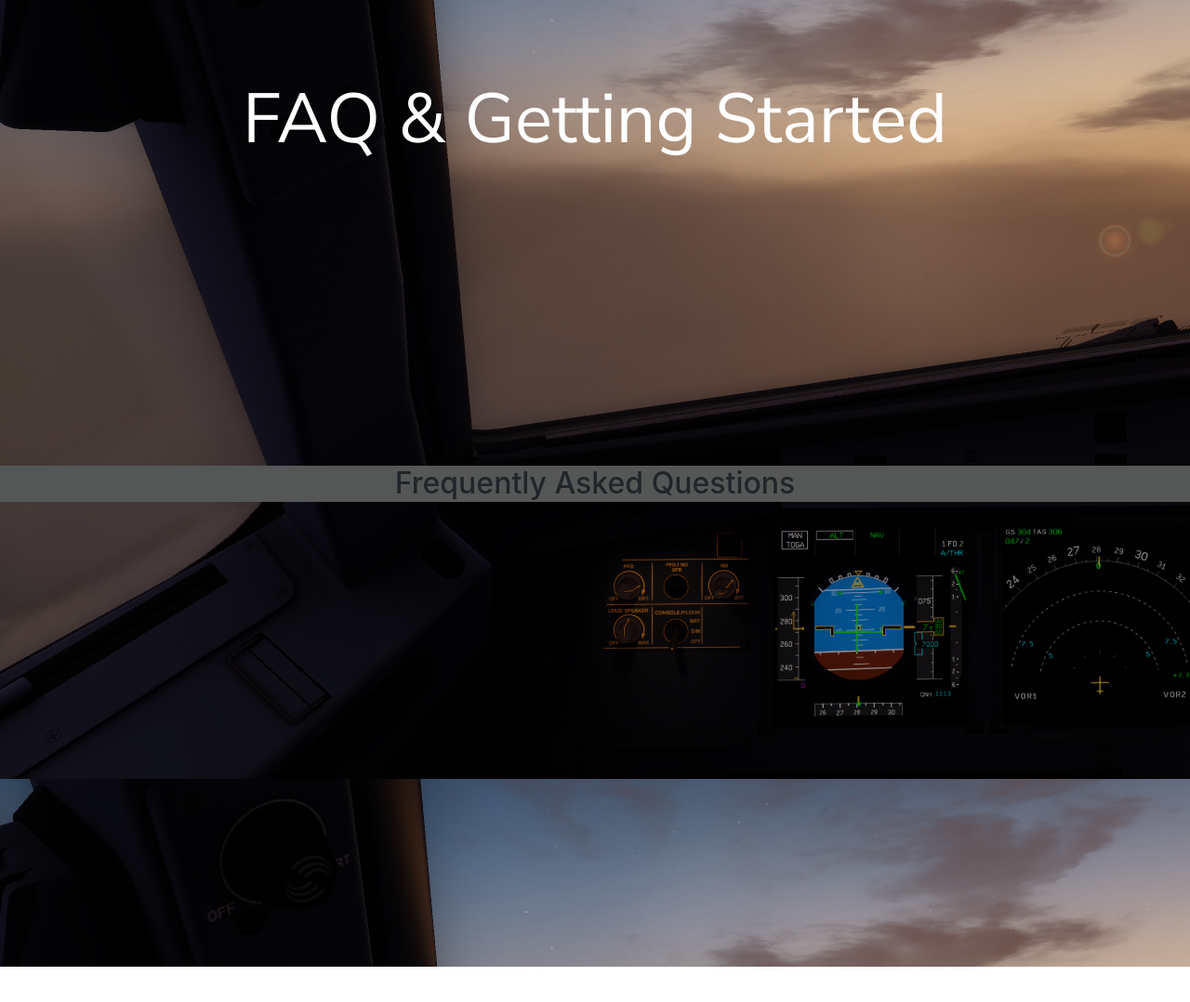
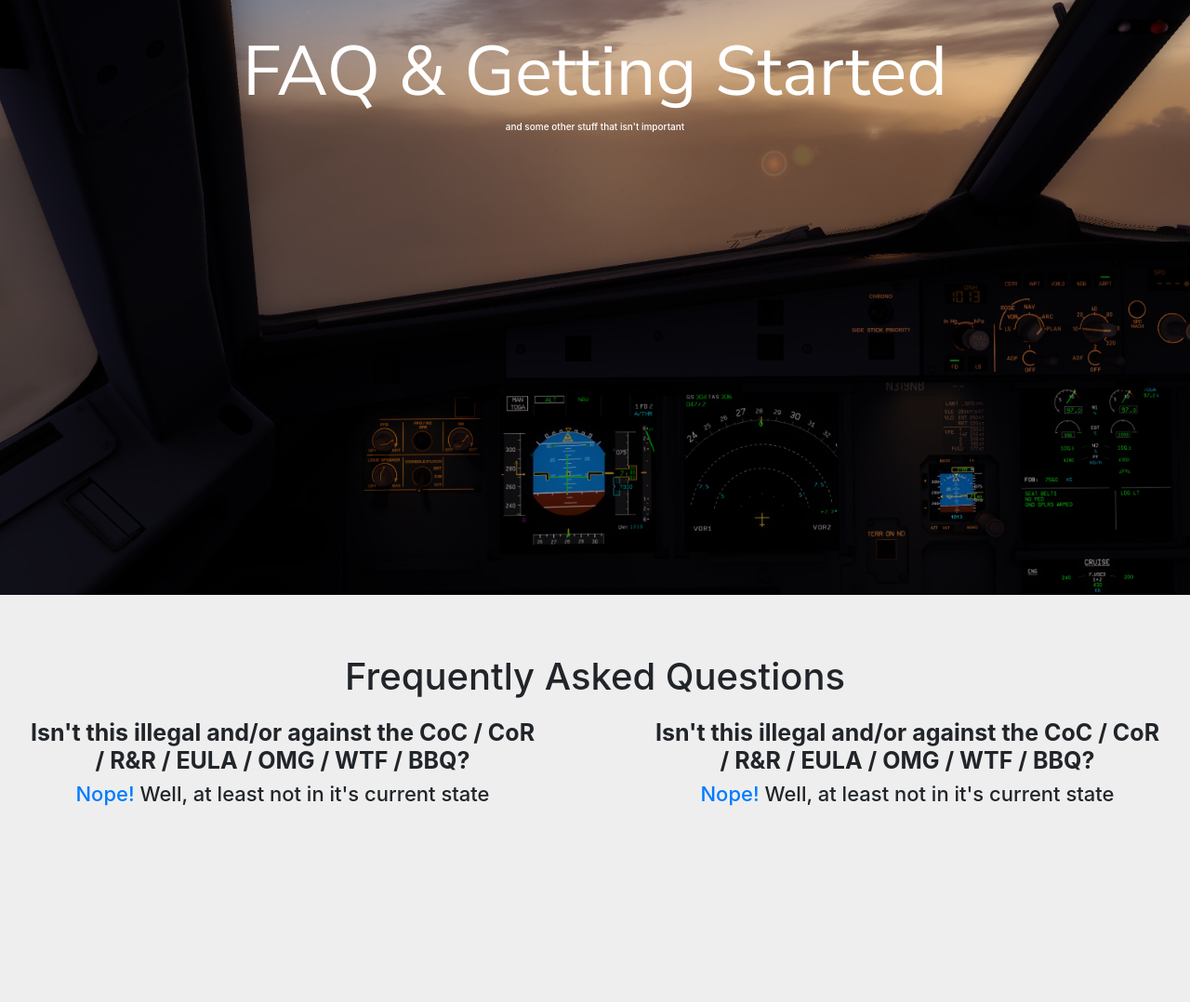
Before and after one commit to GrantCrackers18/ATCNotification, a plain HTML site: page faq.html in a window 1280 px wide. Shown: the part 160-1238 px from the top of the page at 93% size. Before the commit the page ends 1200 px from the top, so only its background shows below. Drawn offline with nearby package versions, Linux system fonts and the light colour scheme; a web font is replaced by a local one.

Commit message:
FAQ Page is now a parallax page
Need to add getting started and documentation areas

```diff
--- a/faq.html
+++ b/faq.html
@@ -23,7 +23,7 @@
         <a class="nav-item nav-link" href="index.html">Home<span class="sr-only">(current)</span></a>
       </div>
       <div class="navbar-nav">
-        <a class="nav-item nav-link" href="#about" >About ATCN<span class="sr-only">(current)</span></a>
+        <a class="nav-item nav-link" href="index.html#about" >About ATCN<span class="sr-only">(current)</span></a>
       </div>
       <div class="navbar-nav">
         <a class="nav-item nav-link" href="index.html#download">Download<span class="sr-only">(current)</span></a>
@@ -34,11 +34,23 @@
     </div>
   </nav>
   </div>
+  <div class="parallax3">
+<h1 class="NeverMiss">FAQ & Getting Started</h1>
+<h3 class="lol">and some other stuff that isn't important</h3>
+  </div>
+<div class="Divs" style="height:100%;">
+      <a name="about">
+  <h1 class="why">Frequently Asked Questions</h1>
+  <div class="div3">
+  <a name="FAQList">
+    <h1 class="FAQQ">Isn't this illegal and/or against the CoC / CoR / R&R / EULA / OMG / WTF / BBQ?</h1>
+  <h2 class="FAQA"><a target="_blank" href="https://forums.vatsim.net/viewtopic.php?p=194339#p194339">Nope!</a> Well, at least not in it's current state</h2>
+  </div>
 
-  <div class="faq">
-    <h1 class="FAQMainText">FAQ & Getting Started</h1>
-      <div class="spacing">
-      <h2 class="faqtitle">Frequently Asked Questions</h2>
-    </div>
+  <div class="div4">
+  <a name="FAQList">
+    <h1 class="FAQQ">Isn't this illegal and/or against the CoC / CoR / R&R / EULA / OMG / WTF / BBQ?</h1>
+  <h2 class="FAQA"><a href="https://forums.vatsim.net/viewtopic.php?p=194339#p194339">Nope!</a> Well, at least not in it's current state</h2>
   </div>
   </div>
+</div>
--- a/styles.css
+++ b/styles.css
@@ -130,6 +130,7 @@ height: 150%;
 .faqtitle {
     background-color: #555656;
   text-align: center;
+  max-width: 70%;
 }
 
 .spacing {
@@ -143,3 +144,56 @@ height: 150%;
   text-align: center;
 font-family: 'Nunito Sans', sans-serif;
 }
+
+.parallax3 {
+    /* The image used */
+    background-image: url("pic1.png");
+
+    /* Full height */
+    height: 100%;
+
+    /* Create the parallax scrolling effect */
+    background-attachment: fixed;
+    background-position: center;
+    background-repeat: no-repeat;
+    background-size: cover;
+}
+
+.FAQQ {
+  text-align: center;
+  font-size: 25px;
+  font-weight: bold;
+}
+
+.FAQList {
+    font-family: 'Metrophobic', sans-serif;
+    font-size: 50px;
+    text-align: center;
+    color: white;
+    padding-bottom: 2%;
+  }
+
+.div3 {
+  clear: left;
+  padding-left: 2.5%;
+  float: left;
+  width: 45%;
+}
+
+.FAQA {
+  text-align: center;
+  font-size: 22px;
+}
+
+.div4 {
+    clear: right;
+    padding-right: 2.5%;
+    float: right;
+    width: 45%;
+}
+
+.lol {
+  font-size: 10px;
+  text-align: center;
+  color: white;
+}
```
Also changed, not shown: index.html (+1 -1 lines).
